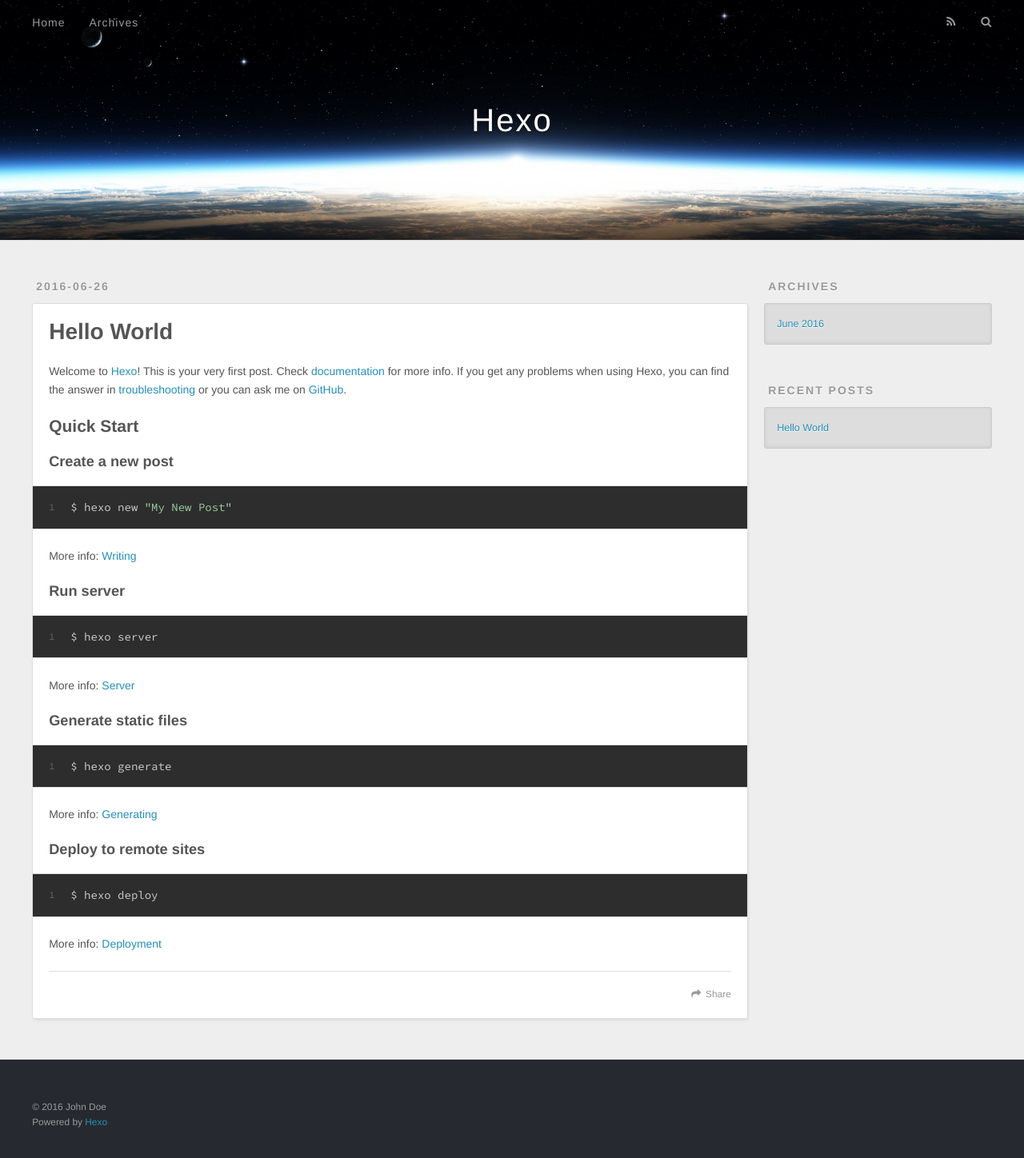
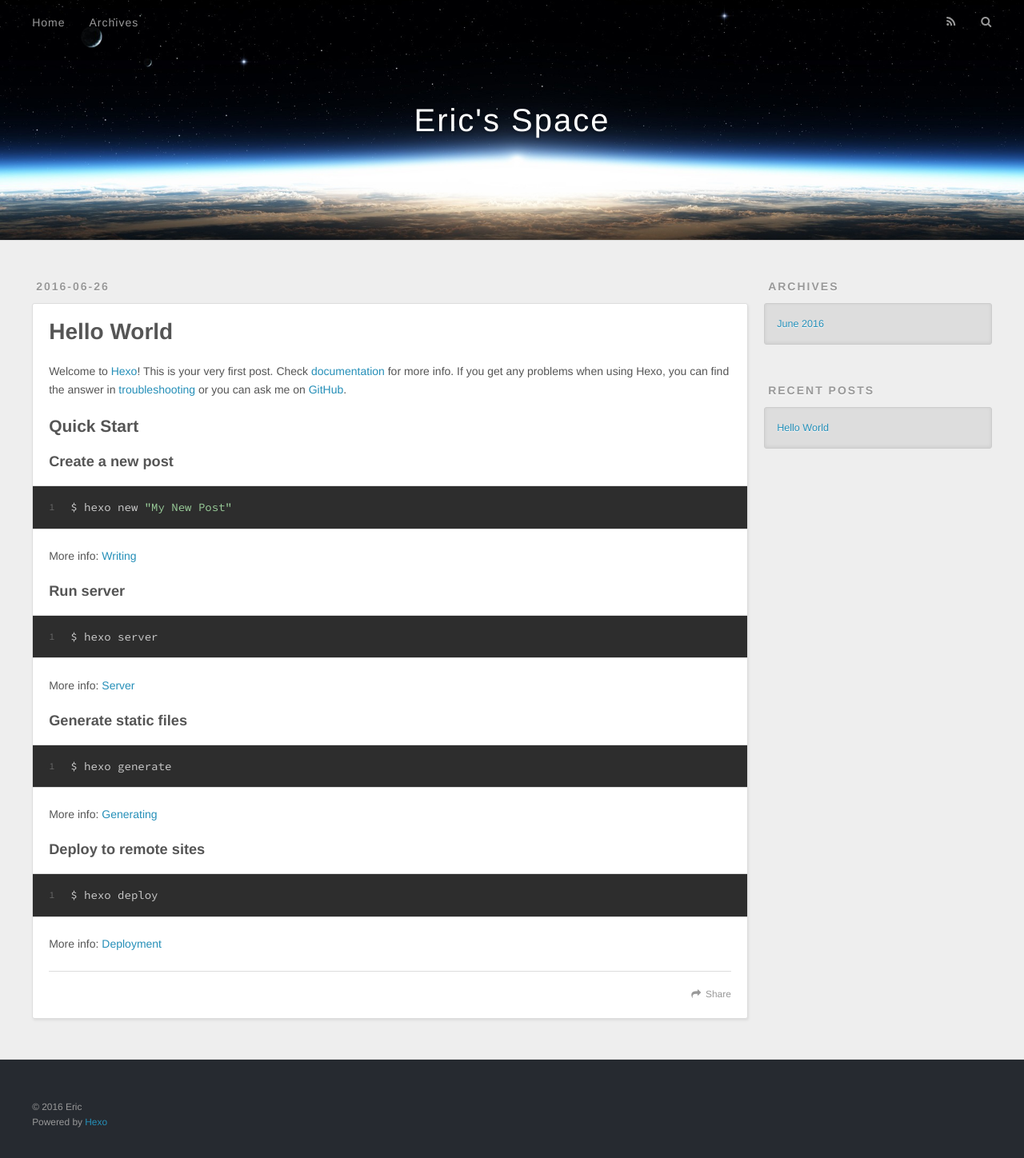
Before and after one commit to echo326/echo326.github.io, a plain HTML site: page index.html in a window 1280 px wide. Shown: the whole page at 80% size. Drawn offline with nearby package versions, Linux system fonts and the light colour scheme.

Commit message:
Site updated: 2016-06-26 16:34:29

```diff
--- a/index.html
+++ b/index.html
@@ -3,19 +3,19 @@
 <head>
   <meta charset="utf-8">
 
-  <title>Hexo</title>
+  <title>Eric&#39;s Space</title>
   <meta name="viewport" content="width=device-width, initial-scale=1, maximum-scale=1">
   <meta name="description">
 <meta property="og:type" content="website">
-<meta property="og:title" content="Hexo">
+<meta property="og:title" content="Eric's Space">
 <meta property="og:url" content="http://yoursite.com/index.html">
-<meta property="og:site_name" content="Hexo">
+<meta property="og:site_name" content="Eric's Space">
 <meta property="og:description">
 <meta name="twitter:card" content="summary">
-<meta name="twitter:title" content="Hexo">
+<meta name="twitter:title" content="Eric's Space">
 <meta name="twitter:description">
 
-    <link rel="alternate" href="/atom.xml" title="Hexo" type="application/atom+xml">
+    <link rel="alternate" href="/atom.xml" title="Eric&#39;s Space" type="application/atom+xml">
 
 
     <link rel="icon" href="/favicon.png">
@@ -36,7 +36,7 @@
   <div id="header-outer" class="outer">
     <div id="header-title" class="inner">
       <h1 id="logo-wrap">
-        <a href="/" id="logo">Hexo</a>
+        <a href="/" id="logo">Eric&#39;s Space</a>
       </h1>
 
     </div>
@@ -99,7 +99,7 @@
 
     </div>
     <footer class="article-footer">
-      <a data-url="http://yoursite.com/2016/06/26/hello-world/" data-id="cipw87ohv0000zasmvsz77dap" class="article-share-link">Share</a>
+      <a data-url="http://yoursite.com/2016/06/26/hello-world/" data-id="cipwca2uo00004fsm72tgvqlv" class="article-share-link">Share</a>
 
 
     </footer>
@@ -154,7 +154,7 @@
 
   <div class="outer">
     <div id="footer-info" class="inner">
-      &copy; 2016 John Doe<br>
+      &copy; 2016 Eric<br>
       Powered by <a href="http://hexo.io/" target="_blank">Hexo</a>
     </div>
   </div>
```
Also changed, not shown: 2016/06/26/hello-world/index.html (+6 -6 lines), archives/2016/06/index.html (+7 -7 lines), archives/2016/index.html (+7 -7 lines), archives/index.html (+7 -7 lines).
